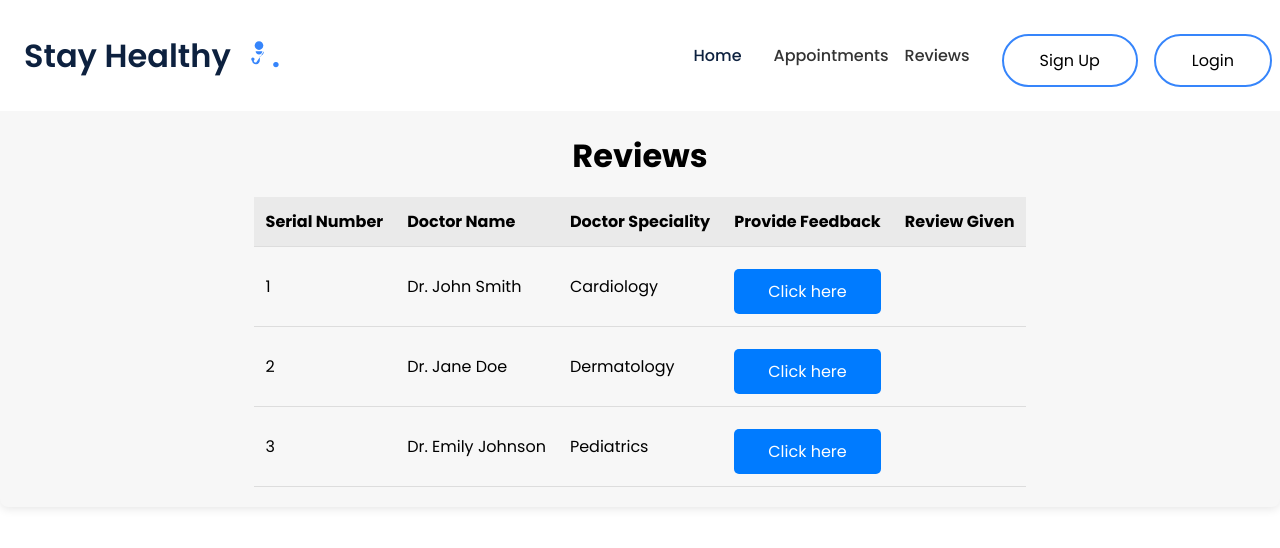
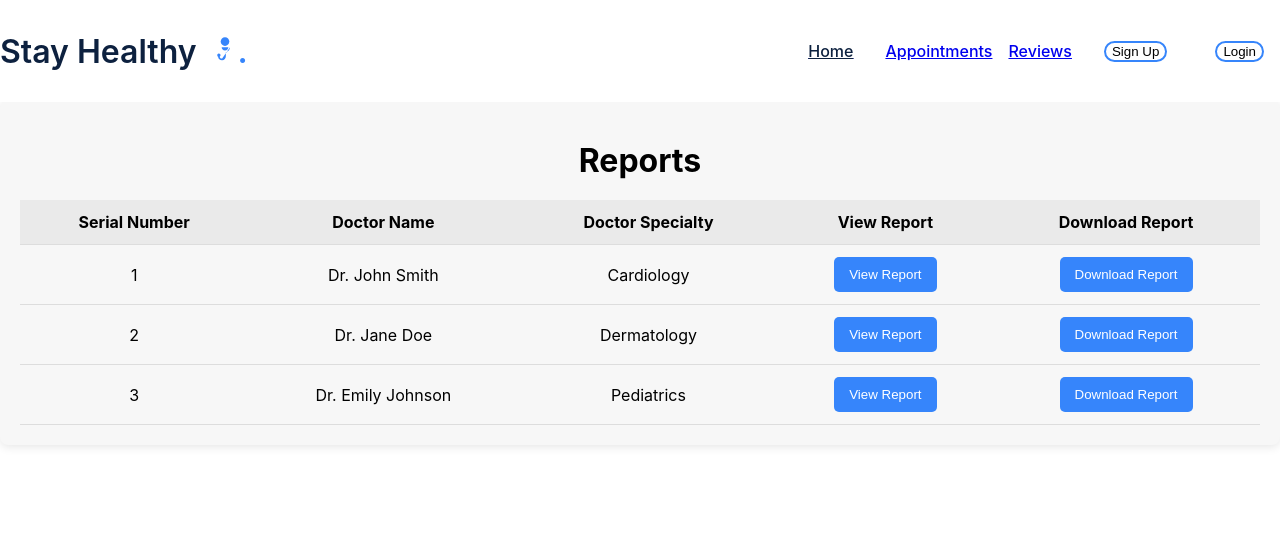
Before and after one commit to Shane54D/test_med_app_theia-, a React (Create React App) app: page /reviews in a window 1280 px wide. Shown: the top 548 px of the page. Built offline with nearby package versions, Linux system fonts and the light colour scheme.

Commit message:
reports layout

```diff
--- a/src/App.js
+++ b/src/App.js
@@ -1,13 +1,16 @@
 
 import './App.css';
 import Navbar from './components/Navbar/Navbar';
-import { BrowserRouter as Router, Routes, Route } from 'react-router-dom'
-import LandingPage from './components/Landing_Page/LandingPage';
-import SignUp from './components/Sign_Up/Sign_Up';
-import Login from './components/Login/Login';
-import BookingConslutation from './components/BookingConsultation/BookingConsultation';
+import { BrowserRouter as Router
+    // , Routes, Route
+ } from 'react-router-dom'
+// import LandingPage from './components/Landing_Page/LandingPage';
+// import SignUp from './components/Sign_Up/Sign_Up';
+// import Login from './components/Login/Login';
+// import BookingConslutation from './components/BookingConsultation/BookingConsultation';
 import Notification from './components/Notification/Notification';
-import ReviewForm from './components/ReviewForm/ReviewForm';
+import ReportsLayout from './components/ReportsLayout/ReportsLayout';
+// import ReviewForm from './components/ReviewForm/ReviewForm';
 
 function App() {
 
@@ -16,13 +19,14 @@ function App() {
         <Router>
             <Navbar />
             <Notification />
-            <Routes>
+            <ReportsLayout />
+            {/* <Routes>
                 <Route path="/" element={<LandingPage /> } />
                 <Route path="/Login" element={<Login /> } />
                 <Route path="/SignUp" element={<SignUp /> } />
                 <Route path="/instant-consultation" element={<BookingConslutation />} />
                 <Route path="/reviews" element={<ReviewForm />} />
-     </Routes>
+     </Routes> */}
      </Router>
     </div>
   );
--- a/src/components/Navbar/Navbar.css
+++ b/src/components/Navbar/Navbar.css
@@ -1,9 +1,4 @@
-/**
- * Following code has been commented with appropriate comments for your reference.
- * Styling for the Header Navbar
- */
 
-/* Styling for the main navigation bar */
 nav {
   padding: 1.5rem;
   position: fixed;
--- a/src/components/Navbar/Navbar.jsx
+++ b/src/components/Navbar/Navbar.jsx
@@ -8,7 +8,7 @@ export default function Navbar() {
     const [isLoggedIn, setIsLoggedIn] = useState(false);
     // eslint-disable-next-line
     const [userData, setUserData] = useState({});
-    const [dropdownOpen, setDrowdownOpen] = useState(false);
+    const [dropdownOpen, setDropdownOpen] = useState(false);
 
     useEffect(() => {
       const authToken = sessionStorage.getItem("auth-token");
--- /dev/null
+++ b/src/components/ReportsLayout/ReportsLayout.css
@@ -0,0 +1,67 @@
+.reports-layout {
+    background-color: #f7f7f7; /* Soft light grey */
+    padding: 20px;
+    border-radius: 8px;
+    box-shadow: 0 2px 10px rgba(0, 0, 0, 0.1); /* Optional shadow for depth */
+    margin-top: 100px;
+}
+
+.reports-layout h1 {
+    text-align: center;
+    margin-bottom: 20px;
+}
+
+.reports-layout table {
+    border-collapse: collapse;
+    margin-left: auto;
+    margin-right: auto;
+    width: 100%; /* Make the table take the full width of the container */
+}
+
+.reports-layout th, .reports-layout td {
+    padding: 12px;
+    text-align: left;
+    border-bottom: 1px solid #ddd; /* Light border for table rows */
+}
+
+.reports-layout th {
+    background-color: #eaeaea; /* Slightly darker grey for the header */
+    text-align: center;
+}
+
+.reports-layout td {
+    text-align: center;
+}
+
+.reports-layout button {
+    color: white;
+    background-color: #3685fb; /* Blue color for buttons */
+    border: none;
+    padding: 10px 15px;
+    border-radius: 5px;
+    cursor: pointer;
+}
+
+.reports-layout button:hover {
+    background-color: #0056b3; /* Darker blue when hovered */
+}
+
+.button-disabled {
+    background-color: #e0e0e0; /* Gray background */
+    color: #a0a0a0; /* Gray text */
+    cursor: not-allowed; /* Not-allowed cursor */
+    pointer-events: none; /* Prevent any mouse events */
+}
+
+.custom-popup {
+    width: 600px; /* Adjust width for the popup */
+    border-radius: 5px;
+    padding: 20px;
+}
+
+.custom-popup .popup-content {
+    background-color: white;
+    padding: 20px;
+    border-radius: 5px;
+    box-shadow: 0 2px 10px rgba(0, 0, 0, 0.1); /* Add shadow to the popup */
+}
--- /dev/null
+++ b/src/components/ReportsLayout/ReportsLayout.js
@@ -0,0 +1,73 @@
+import React, { useState } from 'react';
+import Popup from 'reactjs-popup';
+import './ReportsLayout.css'; // Make sure to create a CSS file for styling if needed
+
+// Sample data for the reports
+const initialReports = [
+  { id: 1, doctorName: "Dr. John Smith", speciality: "Cardiology", pdfUrl: "/path/to/report1.pdf" },
+  { id: 2, doctorName: "Dr. Jane Doe", speciality: "Dermatology", pdfUrl: "/path/to/report2.pdf" },
+  { id: 3, doctorName: "Dr. Emily Johnson", speciality: "Pediatrics", pdfUrl: "/path/to/report3.pdf" }
+];
+
+const ReportsLayout = () => {
+  const [reports] = useState(initialReports);
+
+  const handleDownloadReport = (pdfUrl) => {
+    // This will trigger the browser to download the file
+    const link = document.createElement('a');
+    link.href = pdfUrl;
+    link.download = pdfUrl.substring(pdfUrl.lastIndexOf('/') + 1);
+    link.click();
+  };
+
+  return (
+    <div className="reports-layout">
+      <h1>Reports</h1>
+      <table className="table">
+        <thead>
+          <tr>
+            <th>Serial Number</th>
+            <th>Doctor Name</th>
+            <th>Doctor Specialty</th>
+            <th>View Report</th>
+            <th>Download Report</th>
+          </tr>
+        </thead>
+        <tbody>
+          {reports.map((report) => (
+            <tr key={report.id}>
+              <td>{report.id}</td>
+              <td>{report.doctorName}</td>
+              <td>{report.speciality}</td>
+              <td>
+                <Popup
+                  trigger={<button className="btn-view-report">View Report</button>}
+                  modal
+                  closeOnDocumentClick
+                >
+                  {(close) => (
+                    <div className="popup-content">
+                      <h2>Report for {report.doctorName}</h2>
+                      <p>Specialty: {report.speciality}</p>
+                      <p>Report content goes here...</p>
+                      <button className="btn-close" onClick={close}>
+                        Close
+                      </button>
+                    </div>
+                  )}
+                </Popup>
+              </td>
+              <td>
+                <button className="btn-download-report" onClick={() => handleDownloadReport(report.pdfUrl)}>
+                  Download Report
+                </button>
+              </td>
+            </tr>
+          ))}
+        </tbody>
+      </table>
+    </div>
+  );
+};
+
+export default ReportsLayout;
```
